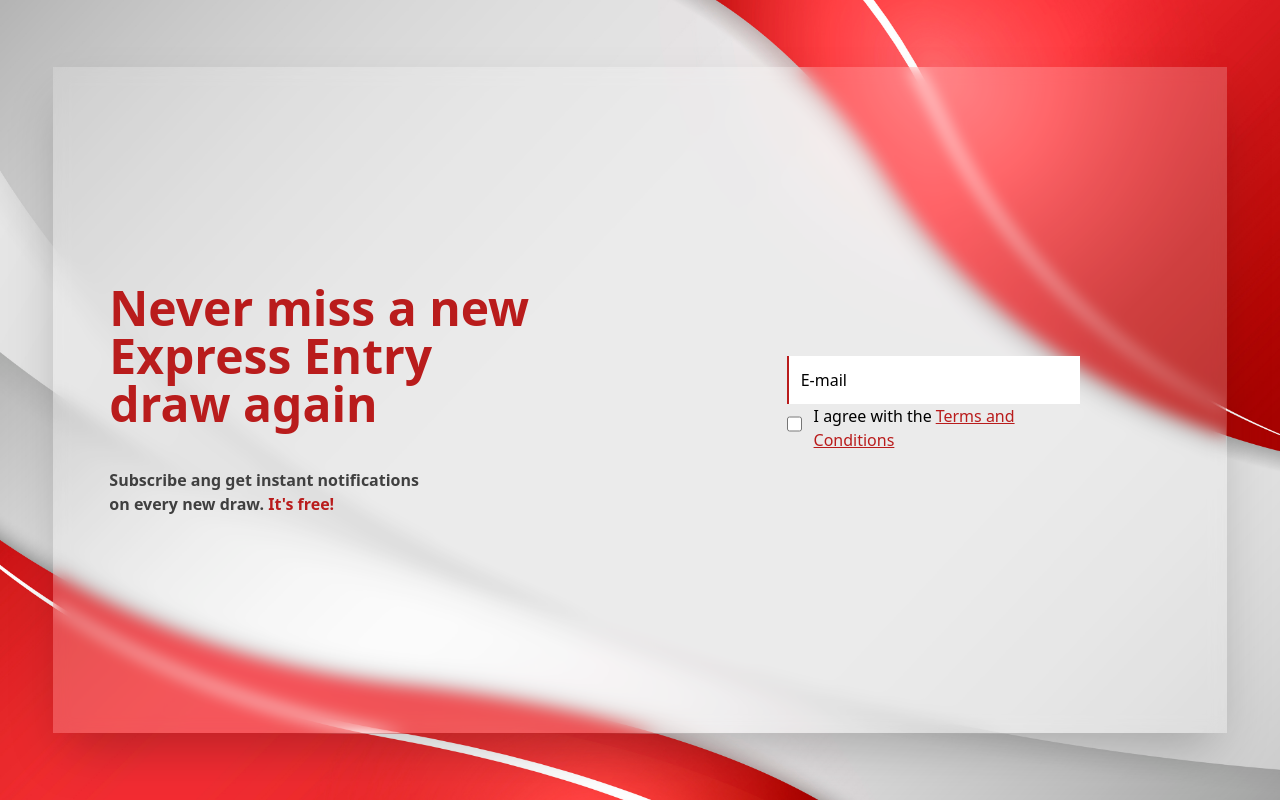
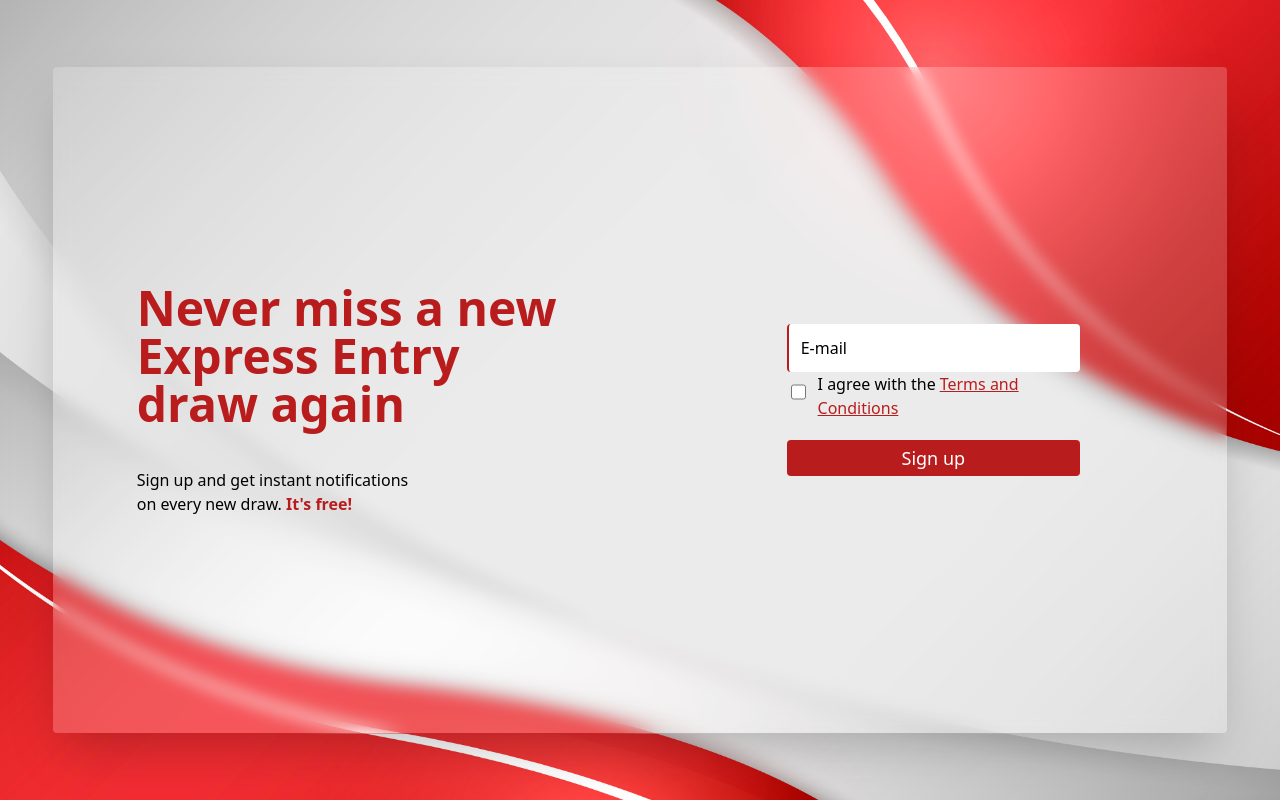
Before and after one commit to flaviobvds/eedraws, a Next.js app: page / in a window 1280 px wide. Built offline with nearby package versions, Linux system fonts and the light colour scheme.

Commit message:
created components TitleSection and SignUpForm

```diff
--- /dev/null
+++ b/src/components/SignUpForm/index.tsx
@@ -0,0 +1,33 @@
+export function SignUpForm() {
+    return (
+        <form className="flex flex-col justify-center items-center">
+            <input
+                placeholder='E-mail'
+                type={'email'}
+                className='w-1/2 p-3 focus:outline-none border-l-2 border-red-700 placeholder:text-black rounded'
+            />
+
+            <div className='w-1/2 flex h-10 items-center ml-2'>
+                <input
+                    type={'checkbox'}
+                    className='accent-red-700 cursor-pointer h-4 w-4'
+                />
+                <span className='inline-block my-auto ml-3'>
+                    I agree with the
+                    <a
+                        className='ml-1 underline text-red-700 cursor-pointer'
+                    >
+                        Terms and Conditions
+                    </a>
+                </span>
+            </div>
+
+            <button
+                type='submit'
+                className='bg-red-700 text-white text-lg w-1/2 mt-7 h-9 rounded'
+            >
+                Sign up
+            </button>
+        </form>
+    )
+}
--- /dev/null
+++ b/src/components/TitleSection/index.tsx
@@ -0,0 +1,16 @@
+export function TitleSection() {
+    return (
+        <div className="mx-auto flex flex-col justify-center">
+            <h1 className="font-sans text-5xl font-bold text-red-700">
+                Never miss a new <br />
+                Express Entry<br />
+                draw again
+            </h1>
+            <h2 className="mt-10 ">
+                Sign up and get instant notifications <br />
+                on every new draw.
+                <span className='text-red-700 font-bold'> It's free!</span>
+            </h2>
+        </div>
+    )
+}
--- a/src/pages/index.tsx
+++ b/src/pages/index.tsx
@@ -1,3 +1,5 @@
+import { SignUpForm } from '@/components/SignUpForm'
+import { TitleSection } from '@/components/TitleSection'
 import Head from 'next/head'
 
 export default function Home() {
@@ -9,43 +11,13 @@
             </Head>
 
             <main className="bg-[url('/images/background.jpg')] h-screen bg-cover bg-no-repeat flex">
-                <div className="grid grid-cols-2 m-auto h-5/6 w-11/12 bg-white bg-opacity-20 shadow-2xl backdrop-blur">
-                    <div className="ml-14 flex flex-col justify-center">
-                        <h1 className="font-sans text-5xl font-bold text-red-700">
-                            Never miss a new <br />
-                            Express Entry<br />
-                            draw again
-                        </h1>
-                        <h2 className="mt-10 text-neutral-700 font-bold">
-                            Subscribe ang get instant notifications <br />
-                            on every new draw.
-                            <span className='text-red-700 font-bold'> It's free!</span>
-                        </h2>
-                    </div>
+                <div className="grid grid-cols-2 m-auto h-5/6 w-11/12 bg-white
+                    bg-opacity-20 shadow-2xl backdrop-blur rounded"
+                >
 
-                    <div className="flex flex-col justify-center items-center">
-                        <input
-                            placeholder='E-mail'
-                            type={'email'}
-                            className='w-1/2 p-3 focus:outline-none border-l-2 border-red-700 placeholder:text-black'
-                        />
+                    <TitleSection/>
+                    <SignUpForm />
 
-                        <form className='w-1/2 flex h-10 items-center'>
-                            <input
-                                type={'checkbox'}
-                                className='accent-red-700 cursor-pointer h-4 w-4'
-                            />
-                            <span className='inline-block my-auto ml-3'>
-                                I agree with the
-                                <a
-                                    className='ml-1 underline text-red-700 cursor-pointer'
-                                >
-                                    Terms and Conditions
-                                </a>
-                            </span>
-                        </form>
-
-                    </div>
                 </div>
             </main>
         </>
```
